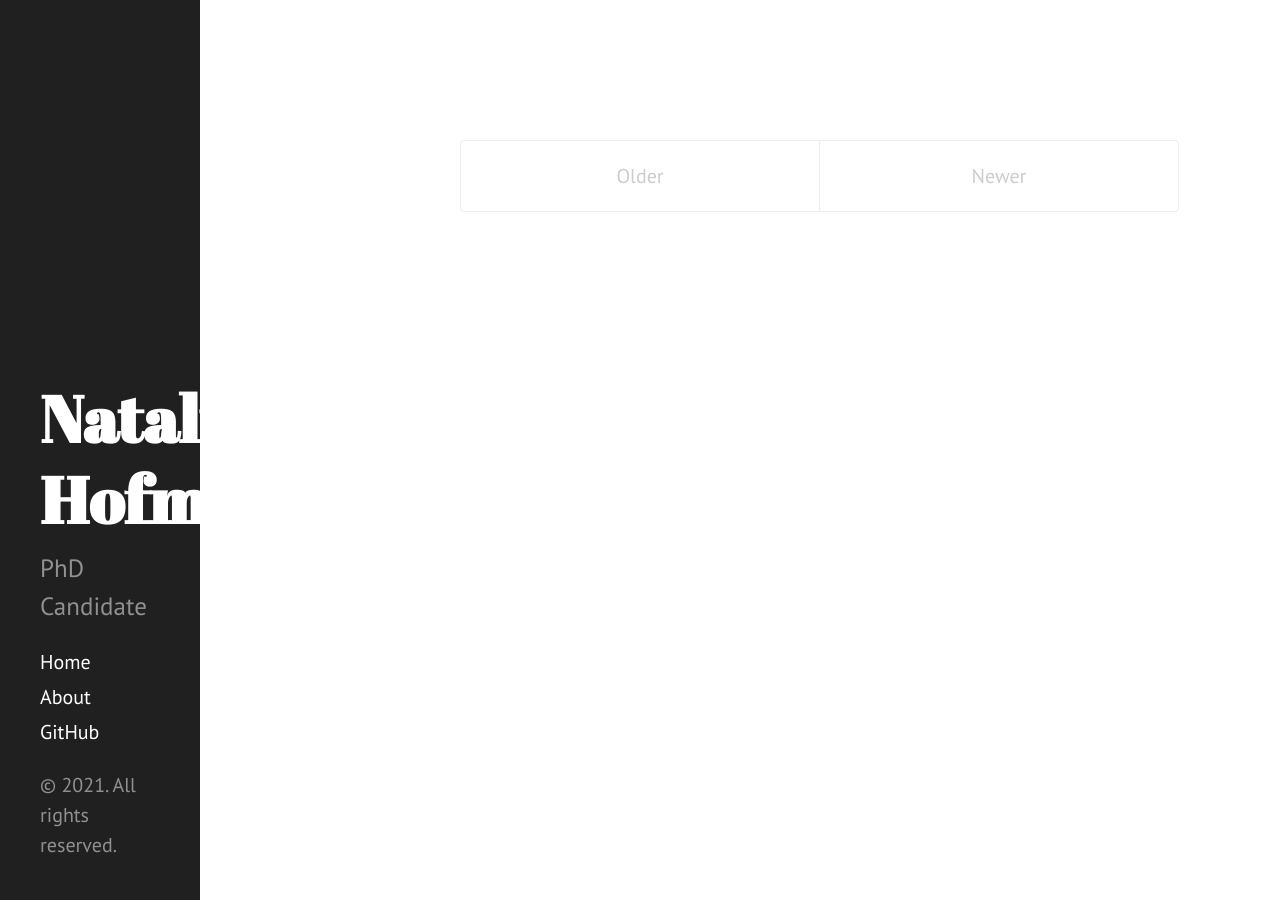
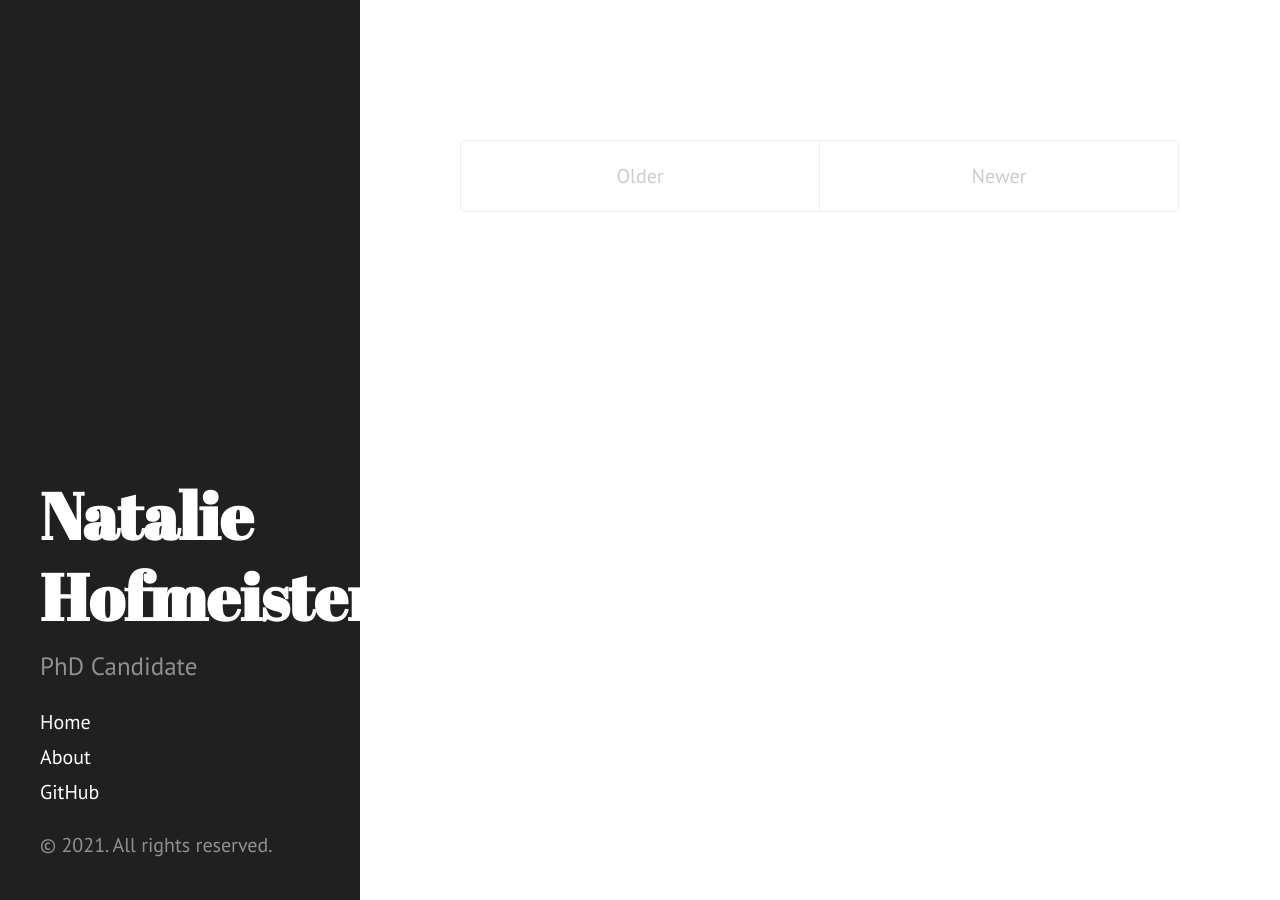
Before and after one commit to nathofme/nathofme.github.io, a Jekyll site: the page built from index.html, in a window 1280 px wide. Built offline with Jekyll 4.4.1, drawn with Linux system fonts in a browser that asks for light colours; the list of posts is cut into pages by our own code.

Commit message:
oops, change width of sidebar back

```diff
--- a/public/css/hyde.css
+++ b/public/css/hyde.css
@@ -59,13 +59,13 @@ html {
   color: rgba(255,255,255,.5);
   background-color: #202020;
 }
-@media (min-width: 30em) {
+@media (min-width: 48em) {
   .sidebar {
     position: fixed;
     top: 0;
     left: 0;
     bottom: 0;
-    width: 10rem;
+    width: 18rem;
     text-align: left;
   }
 }
```
